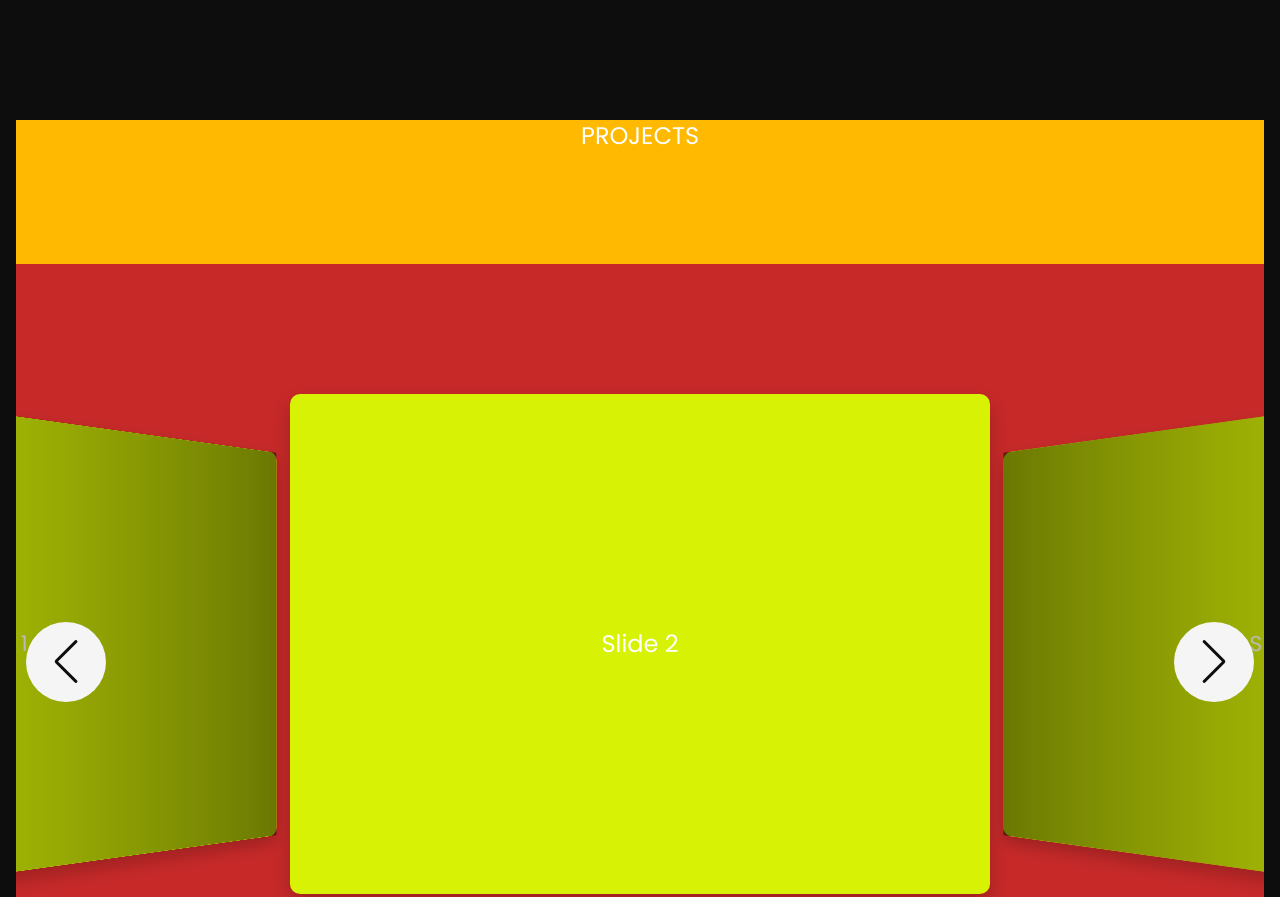
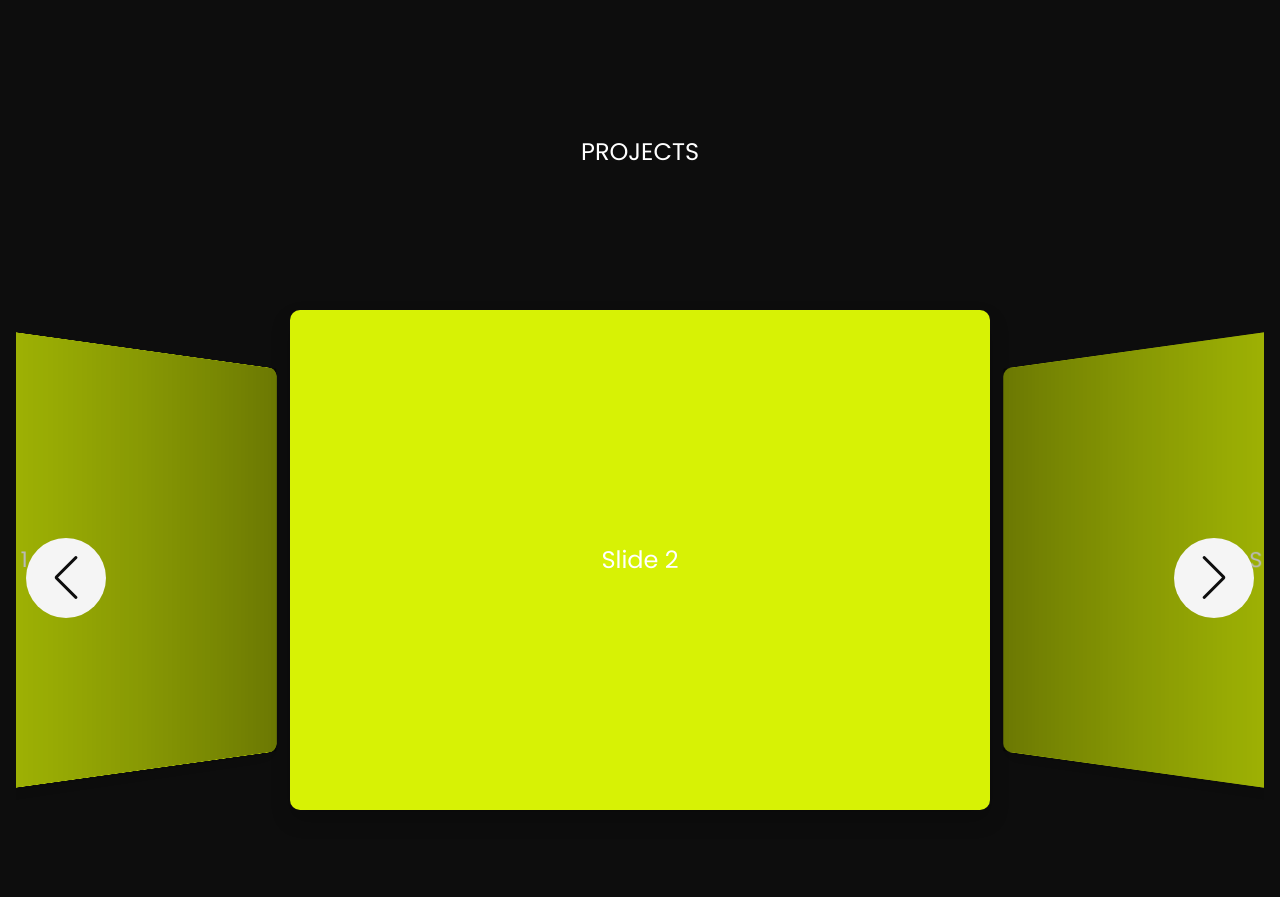
Before and after one commit to facuuurz/Portafolio-Facundo-Ramirez, a website: page index.html in a window 1280 px wide. Shown: the part 680-1577 px from the top of the page. Drawn offline with nearby package versions, Linux system fonts and the light colour scheme.

Commit message:
section projects fixed

```diff
--- a/index.html
+++ b/index.html
@@ -41,11 +41,11 @@
 
         <section class="min-h-screen">
             <!-- pendiente -->
-            <div class="h-36  bg-amber-400">
-                <h3 class="text-center text-2xl bg-black-50">PROJECTS</h3>
+            <div class="h-20 flex items-end justify-center">
+                <h3 class="text-center text-2xl bg-black-50 mb-8">PROJECTS</h3>
             </div>
 
-            <div class="swiper" style="background-color: #c72929;">
+            <div class="swiper">
                 <div class="swiper-wrapper">
                     <div class="swiper-slide" style="background-color: #D7F205;">Slide 1</div>
                     <div class="swiper-slide" style="background-color: #D7F205;">Slide 2</div>
--- a/src/css/swiper.css
+++ b/src/css/swiper.css
@@ -1,6 +1,6 @@
 .swiper {
     width: 100%;
-    height: calc(100vh - 2.5rem);
+    height: calc(100vh - 5rem);
     }
 
 .swiper-slide {
```
Also changed, not shown: src/output.css.
